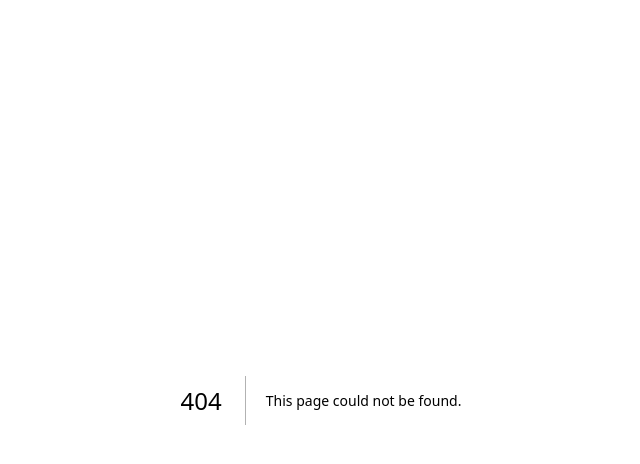
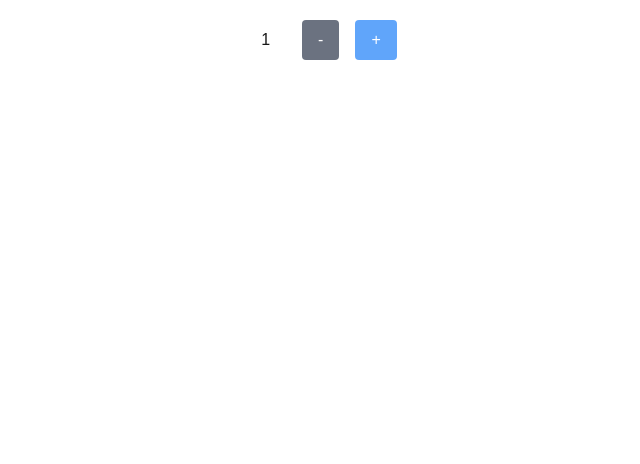
Before and after one commit to Yafet-Siele/cprg306-assignments, a Next.js app: page /week-4 in a window 1280 px wide. Before the commit this address had no page. Shown: the top 464 px of the page, without its empty margins (319-959 px from the left). Built offline with nearby package versions, Linux system fonts and the light colour scheme.

Commit message:
week-4
building a counter

```diff
--- /dev/null
+++ b/app/week-4/new-item.js
@@ -0,0 +1,19 @@
+export default function Counter({currentCount, incrementCountFunction, oppositeCounterFunction}){
+    // button enabled
+    let buttonStyles = "bg-blue-400 hover:bg-blue-700  rounded text-white mt-5 px-4 py-2";
+
+    let buttonStyle = "bg-blue-400 hover:bg-blue-700  rounded text-white mt-5 px-4 py-2";
+
+    if(currentCount >=20){
+        buttonStyles = "bg-gray-500 rounded text-white mt-5 px-4 py-2";
+    }
+    if(currentCount <=1){
+        buttonStyle = "bg-gray-500 rounded text-white mt-5 px-4 py-2";
+    }
+    return(
+        <div className="flex flex-row justify-center space-x-4">
+            <p className="mt-5 px-4 py-2">{currentCount}</p>
+            <p><button className={buttonStyle} onClick={oppositeCounterFunction}> - </button></p><p><button onClick={incrementCountFunction} className={buttonStyles}>+</button></p>
+        </div>
+    );
+}
--- /dev/null
+++ b/app/week-4/page.js
@@ -0,0 +1,29 @@
+"use client"
+
+import { useState } from "react";
+import Counter from "./new-item";
+
+export default function CounterPage(){
+
+    const [counter, setCounter] = useState(1);
+
+    const incrementCounter = () => {
+        let currentCount = counter;
+        if(counter <= 19){
+            setCounter(currentCount + 1);
+        }
+    }
+    const oppositeCounter = () =>{
+        let currentCount = counter;
+        if(counter >= 2){
+        setCounter(currentCount - 1);
+        }
+    }
+
+
+    return(
+        <main>
+            <Counter currentCount={counter} incrementCountFunction={incrementCounter} oppositeCounterFunction={oppositeCounter} />
+        </main>
+    );
+}
```
